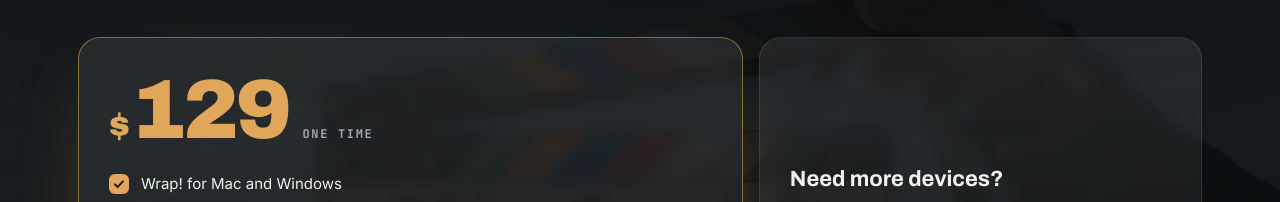
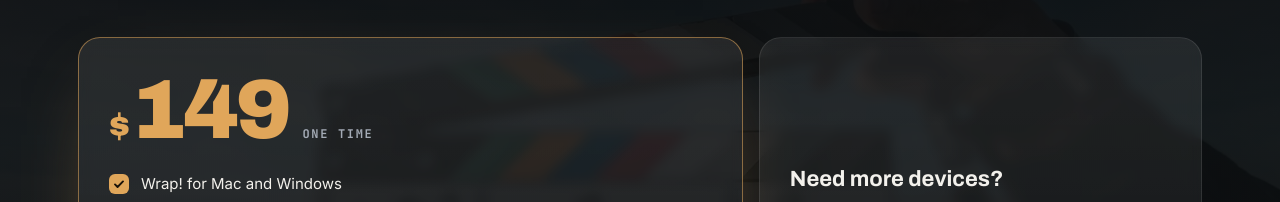
Before and after one commit to shekie09/wrapfilmassistant, a plain HTML site: page index.html in a window 1280 px wide. Shown: the part 6277-6479 px from the top of the page. Drawn offline with Linux system fonts and the light colour scheme.

Commit message:
Price now $149
Co-Authored-By: Claude Sonnet 5.5 <noreply@anthropic.com>
Claude-Session: https://claude.ai/code/session_01AoeptVm5hbAM5aWb8temvt

```diff
--- a/index.html
+++ b/index.html
@@ -430,7 +430,7 @@ footer b { color: var(--ink); font-family: var(--display); }
     <p class="intro">One payment. Your member key and download links arrive in your email right away.</p>
     <div class="price">
       <div class="price-main">
-        <div class="price-tag"><span>$</span>129<small>one time</small></div>
+        <div class="price-tag"><span>$</span>149<small>one time</small></div>
         <ul class="ticks">
           <li>Wrap! for Mac and Windows</li>
           <li>Works on 1 computer</li>
```
